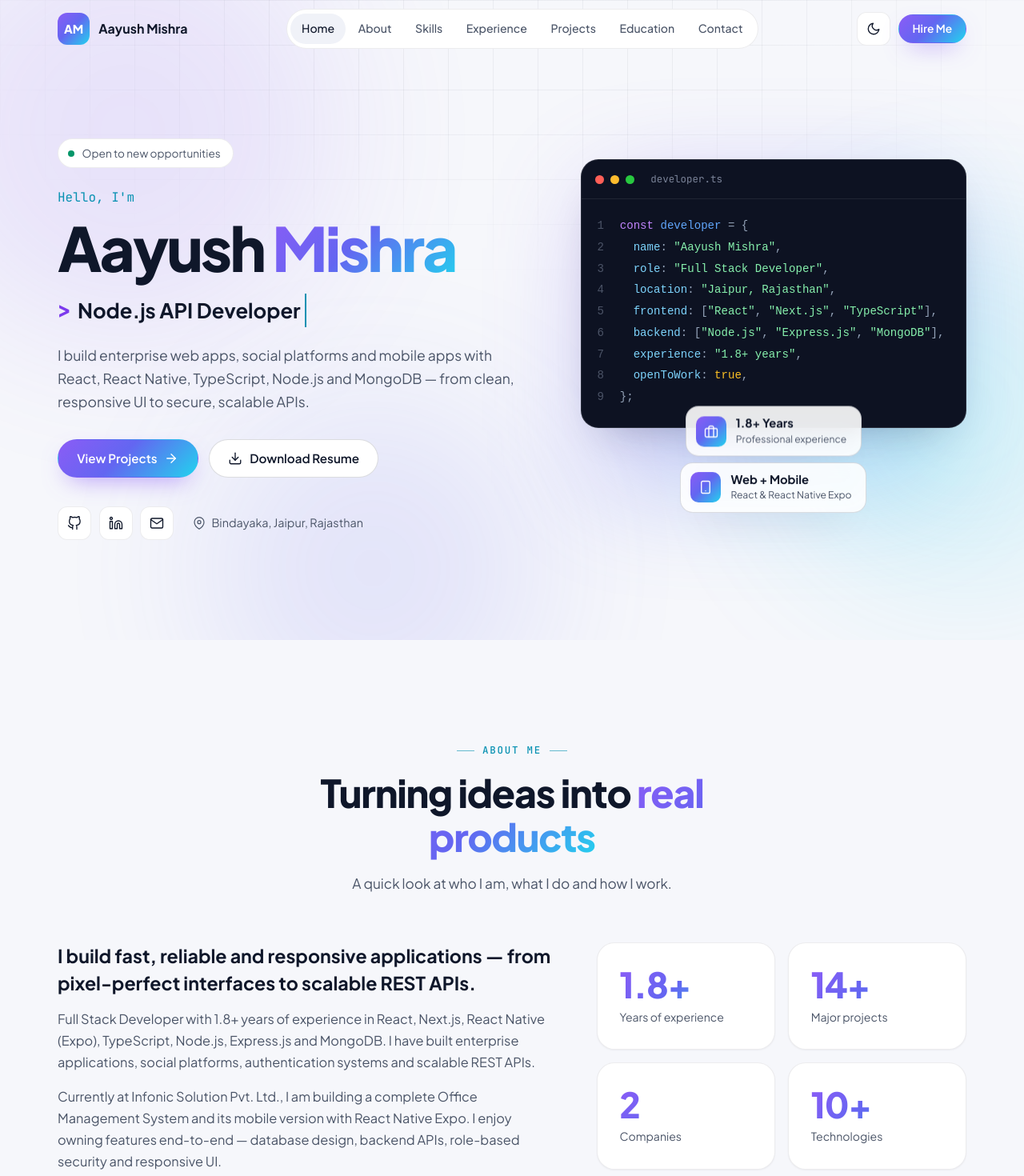
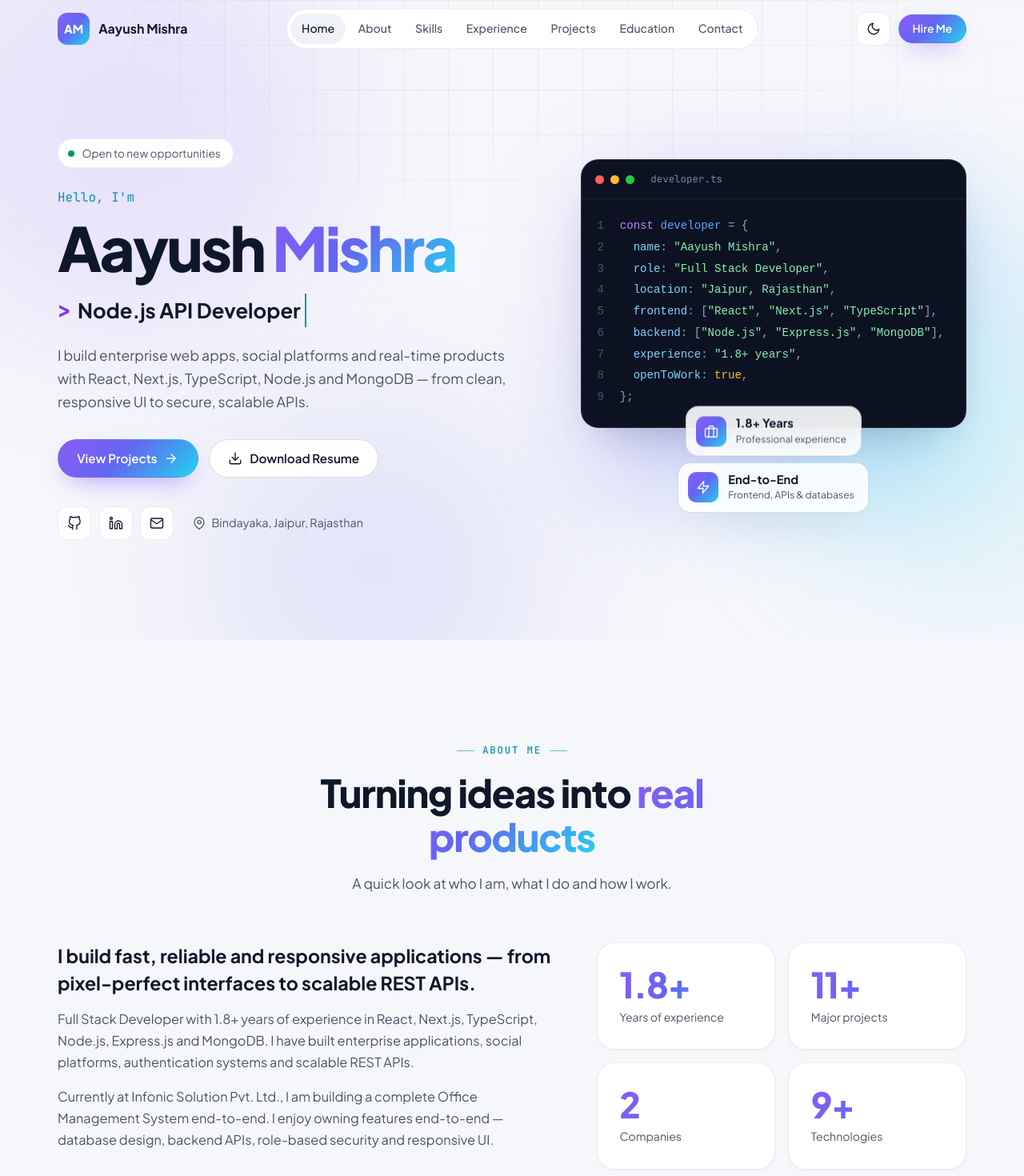
Before and after one commit to ayushmishra950/Portfolio, a React (Vite) app: page / in a window 1280 px wide. Shown: the top 1470 px of the page at 80% size. Built offline with nearby package versions, Linux system fonts and the light colour scheme.

Commit message:
commited

```diff
--- a/src/components/Experience.tsx
+++ b/src/components/Experience.tsx
@@ -10,7 +10,7 @@ export function Experience() {
       eyebrow="Career"
       title="Professional"
       highlight="Experience"
-      subtitle="1.8+ years building production web applications, APIs and mobile apps."
+      subtitle="1.8+ years building production web applications, APIs and dashboards."
     >
       <ol className="timeline">
         {experiences.map((job, i) => (
--- a/src/components/Projects.tsx
+++ b/src/components/Projects.tsx
@@ -45,7 +45,7 @@ export function Projects() {
       eyebrow="Portfolio"
       title="Featured"
       highlight="Projects"
-      subtitle="Enterprise systems, social platforms and mobile apps I have designed and developed."
+      subtitle="Enterprise systems, social platforms and real-time web products I have designed and developed."
       alt
     >
       {categories.length > 2 && (
--- a/src/data/portfolio.ts
+++ b/src/data/portfolio.ts
@@ -49,15 +49,15 @@ export const profile = {
   name: 'Aayush Mishra',
   initials: 'AM',
   role: 'Full Stack Developer',
-  roles: ['Full Stack Developer', 'React & React Native Developer', 'Node.js API Developer'],
+  roles: ['Full Stack Developer', 'React & Next.js Developer', 'Node.js API Developer'],
   experience: '1.8+ Years',
   availability: 'Open to new opportunities',
   tagline:
-    'I build enterprise web apps, social platforms and mobile apps with React, React Native, TypeScript, Node.js and MongoDB — from clean, responsive UI to secure, scalable APIs.',
+    'I build enterprise web apps, social platforms and real-time products with React, Next.js, TypeScript, Node.js and MongoDB — from clean, responsive UI to secure, scalable APIs.',
   about: [
     'I build fast, reliable and responsive applications — from pixel-perfect interfaces to scalable REST APIs.',
-    'Full Stack Developer with 1.8+ years of experience in React, Next.js, React Native (Expo), TypeScript, Node.js, Express.js and MongoDB. I have built enterprise applications, social platforms, authentication systems and scalable REST APIs.',
-    'Currently at Infonic Solution Pvt. Ltd., I am building a complete Office Management System and its mobile version with React Native Expo. I enjoy owning features end-to-end — database design, backend APIs, role-based security and responsive UI.',
+    'Full Stack Developer with 1.8+ years of experience in React, Next.js, TypeScript, Node.js, Express.js and MongoDB. I have built enterprise applications, social platforms, authentication systems and scalable REST APIs.',
+    'Currently at Infonic Solution Pvt. Ltd., I am building a complete Office Management System end-to-end. I enjoy owning features end-to-end — database design, backend APIs, role-based security and responsive UI.',
   ],
   email: 'mishra1234aayush@gmail.com',
   phone: '+91 9509279769',
@@ -98,7 +98,7 @@ export const socials: SocialLink[] = [
 
 export const heroHighlights: Highlight[] = [
   { icon: 'briefcase', title: '1.8+ Years', subtitle: 'Professional experience' },
-  { icon: 'mobile', title: 'Web + Mobile', subtitle: 'React & React Native Expo' },
+  { icon: 'bolt', title: 'End-to-End', subtitle: 'Frontend, APIs & databases' },
 ]
 
 /* ------------------------------------------------------------------
@@ -113,7 +113,6 @@ export const tech = {
   express: 'Express.js',
   next: 'Next.js',
   vite: 'React Vite',
-  expo: 'React Native (Expo)',
   javascript: 'JavaScript',
   typescript: 'TypeScript',
   postgresql: 'PostgreSQL',
@@ -137,7 +136,7 @@ export const skillGroups: SkillGroup[] = [
   {
     title: 'Frontend',
     icon: 'monitor',
-    items: [tech.javascript, tech.typescript, tech.react, tech.next, tech.vite, tech.expo],
+    items: [tech.javascript, tech.typescript, tech.react, tech.next, tech.vite],
   },
   { title: 'Backend', icon: 'server', items: [tech.node, tech.express] },
   { title: 'Database', icon: 'database', items: [tech.mongodb, tech.postgresql] },
@@ -155,9 +154,8 @@ export const experiences: Experience[] = [
       'Built Admin, Manager and User role management system with JWT authentication.',
       'Developed project assignment and notification workflow between Admins, Managers and Users.',
       'Built responsive UI and scalable backend APIs.',
-      'Currently developing the mobile application version using React Native Expo.',
     ],
-    tags: [tech.vite, tech.typescript, tech.node, tech.express, tech.mongodb, tech.expo],
+    tags: [tech.vite, tech.typescript, tech.node, tech.express, tech.mongodb],
   },
   {
     role: 'Full Stack Developer',
@@ -210,17 +208,6 @@ export const projects: Project[] = [
       'Admin Approval Login',
     ],
     tech: [tech.vite, tech.typescript, tech.node, tech.express, tech.mongodb],
-  },
-  {
-    title: 'Jain Social Group Mobile App',
-    category: 'Mobile App',
-    icon: 'mobile',
-    androidUrl: '',
-    iosUrl: '',
-    description:
-      'Android and iOS app that gives group members mobile access to the platform, with events, announcements and real-time chat. Built with React Native Expo.',
-    features: ['Member Access', 'Events & Announcements', 'Real-Time Chat', 'Push Notifications'],
-    tech: [tech.expo],
   },
   {
     title: 'Hotel Management System',
@@ -279,61 +266,6 @@ export const projects: Project[] = [
     tech: ['Frontend', 'Authentication', 'Admin Dashboard'],
   },
   {
-    title: 'Marriage Certificate Translation App',
-    category: 'Mobile App',
-    icon: 'fileText',
-    androidUrl: '',
-    iosUrl: '',
-    description:
-      'Mobile app for ordering certified marriage certificate translations — upload the document, place an order and track it to delivery. Built with React Native Expo for Android and iOS.',
-    features: ['Document Upload', 'Order Placement', 'Order Tracking', 'Notifications'],
-    tech: [tech.expo],
-  },
-  {
-    title: 'Business Translation App',
-    category: 'Mobile App',
-    icon: 'briefcase',
-    androidUrl: '',
-    iosUrl: '',
-    description:
-      'Mobile app for business and corporate document translation requests, with order history and delivery updates. Built with React Native Expo for Android and iOS.',
-    features: ['Document Upload', 'Service Selection', 'Order History', 'Delivery Updates'],
-    tech: [tech.expo],
-  },
-  {
-    title: 'Muscat Assignment Help App',
-    category: 'Mobile App',
-    icon: 'graduation',
-    androidUrl: '',
-    iosUrl: '',
-    description:
-      'Assignment help app for students — submit assignment requirements, track progress and receive completed work on mobile. Built with React Native Expo for Android and iOS.',
-    features: ['Assignment Submission', 'Requirement Details', 'Order Tracking', 'Notifications'],
-    tech: [tech.expo],
-  },
-  {
-    title: 'Ireland Translation App',
-    category: 'Mobile App',
-    icon: 'globe',
-    androidUrl: '',
-    iosUrl: '',
-    description:
-      'Certified document translation app for Ireland, covering order placement, status tracking and document delivery. Built with React Native Expo for Android and iOS.',
-    features: ['Document Upload', 'Certified Translation Orders', 'Status Tracking', 'Notifications'],
-    tech: [tech.expo],
-  },
-  {
-    title: 'PDF Edit Tool Mobile App',
-    category: 'Mobile App',
-    icon: 'fileText',
-    androidUrl: '',
-    iosUrl: '',
-    description:
-      'Mobile version of the PDF tool — merge, split and reorganise PDF documents straight from a phone. Built with React Native Expo.',
-    features: ['Merge PDFs', 'Split PDFs', 'Reorder Pages', 'Save & Share'],
-    tech: [tech.expo],
-  },
-  {
     title: 'Custom Form Builder',
     category: 'Web App',
     icon: 'clipboard',
@@ -348,6 +280,36 @@ export const projects: Project[] = [
       'User Authentication',
     ],
     tech: [tech.react, tech.typescript, tech.node, tech.express, tech.mongodb],
+  },
+{
+    title: 'API Monitoring Platform',
+    category: 'Web App',
+    icon: 'server',
+    liveUrl: 'https://api-monitering-plateform.onrender.com',
+    description:
+      'Monitoring platform for API endpoints — register the APIs to watch, track their health and response status, and review the monitoring history from one dashboard.',
+    features: ['Endpoint Registration', 'Health Monitoring', 'Response Status Logs', 'Monitoring Dashboard'],
+    tech: [tech.react, tech.node, tech.express, tech.mongodb],
+  },
+  {
+    title: 'Real-Time Chat & Collaboration Platform',
+    category: 'Web App',
+    icon: 'send',
+    liveUrl: 'https://real-time-chat-collaboration-platform.onrender.com',
+    description:
+      'Real-time chat and collaboration workspace with 1:1 conversations, team groups and file sharing, kept live over WebSockets with typing indicators, presence and read receipts.',
+    features: ['Real-Time Messaging', '1:1 & Group Chats', 'Typing & Presence', 'Delivery & Read Receipts', 'File & Image Sharing', 'JWT Authentication'],
+    tech: [tech.react, tech.node, tech.express, tech.mongodb],
+  },
+  {
+    title: 'Influencer Website',
+    category: 'Web App',
+    icon: 'star',
+    liveUrl: 'https://influencer-website-user-panel.onrender.com',
+    description:
+      'Creator directory for brand collaborations where every profile is reviewed before it goes live — brands search creators by name, niche or city and see rates and channels on a single profile.',
+    features: ['Verified Creator Profiles', 'Search by Niche & City', 'Published Creator Rates', 'Instagram & YouTube Links', 'Campaign Formats', 'Admin Review & Approval'],
+    tech: [tech.react, tech.node, tech.express, tech.mongodb],
   },
 ]
 
```
